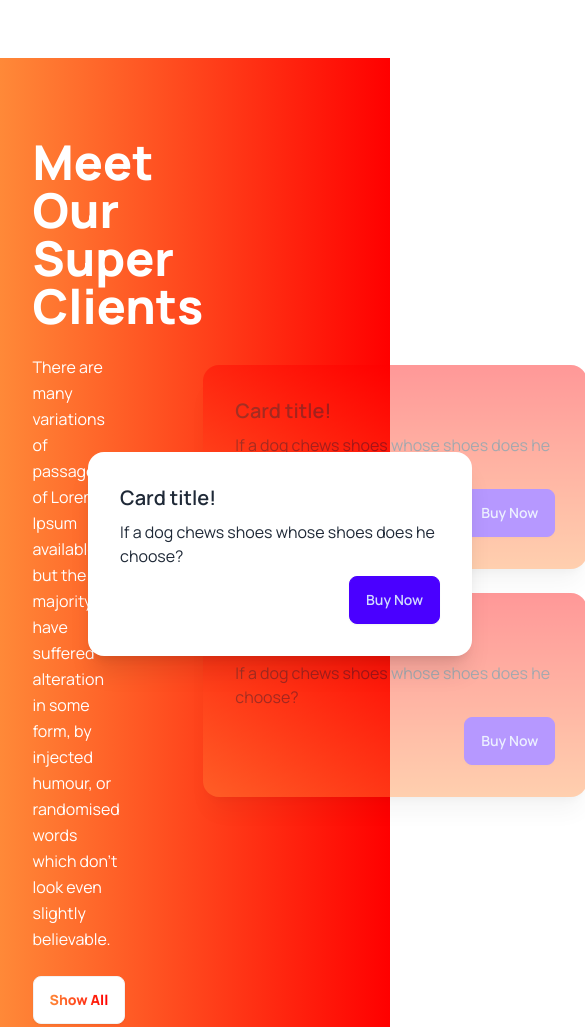
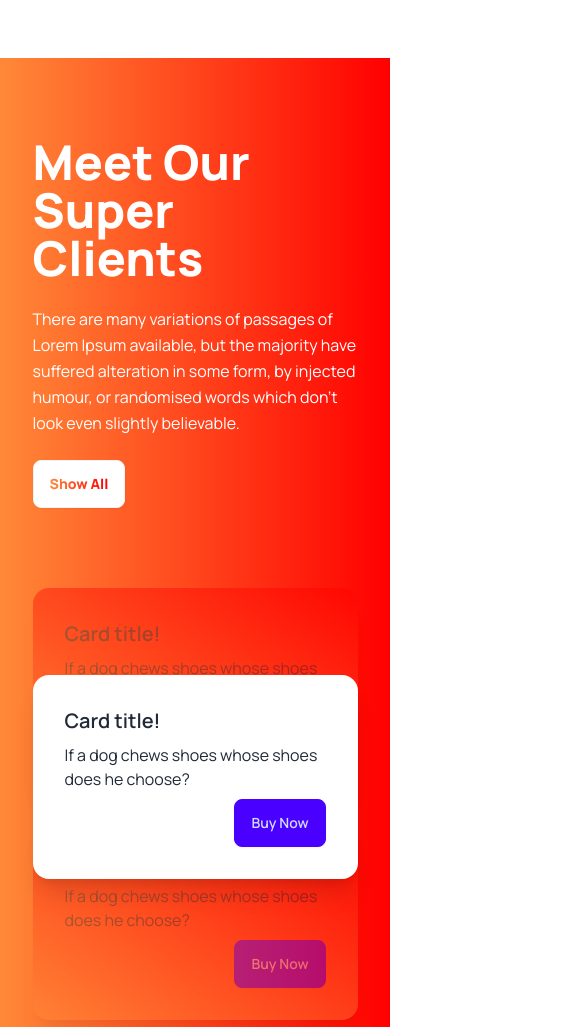
Before and after one commit to walid-official/tea-house, a plain HTML site: page index.html in a window 390 px wide. Shown: the part 2520-3547 px from the top of the page, 585 px wide, since content can reach past the window. Drawn offline with nearby package versions, Linux system fonts and the light colour scheme.

Commit message:
client section's responsive is done

```diff
--- a/index.html
+++ b/index.html
@@ -77,15 +77,15 @@
         </div>
       </section> <!-- Product section End -->
       <section class="bg-gradient-to-r from-[#FF8938] to-[#FF0000] py-20 mb-10">
-        <div class="flex w-10/12 mx-auto items-center">
+        <div class="lg:flex w-10/12 mx-auto items-center">
           <div class="client-content">
             <h2 class="text-white font-extrabold text-5xl">Meet Our Super <br> Clients</h2>
-            <p class="w-1/2 text-white my-6 leading-relaxed">There are many variations of passages of Lorem Ipsum available, but the majority have suffered alteration in some form, by injected humour, or randomised words which don't look even slightly believable. </p>
+            <p class="md:w-1/2 text-white my-6 leading-relaxed">There are many variations of passages of Lorem Ipsum available, but the majority have suffered alteration in some form, by injected humour, or randomised words which don't look even slightly believable. </p>
             <button class="btn bg-white font-extrabold "><a href="#" class="bg-gradient-to-r from-[#FF8938] to-[#FF0000] bg-clip-text text-transparent">Show All</a></button>
           </div>
-          <div class="client-card   relative">
+          <div class="client-card flex flex-col relative mt-20 lg:mt-0">
 
-            <div class="card bg-base-100 w-96 shadow-xl mb-6 bg-gradient-to-t from-[#FF8938] to-[#FF0000] opacity-40">
+            <div class="card  bg-base-100 max-w-96 shadow-xl mb-6 bg-gradient-to-t from-[#FF8938] to-[#FF0000] opacity-40">
               <div class="card-body">
                 <h2 class="card-title">Card title!</h2>
                 <p>If a dog chews shoes whose shoes does he choose?</p>
@@ -95,8 +95,8 @@
               </div>
             </div>
 
-            <div class="card bg-base-100 w-96 shadow-xl absolute right-[30%] z-10 top-[20%]">
-              <div class="card-body">
+            <div class="card  bg-base-100 max-w-96 shadow-xl absolute  sm:right-[30%] z-10 top-[20%]">
+              <div class="card-body relative">
                 <h2 class="card-title">Card title!</h2>
                 <p>If a dog chews shoes whose shoes does he choose?</p>
                 <div class="card-actions justify-end">
@@ -105,7 +105,7 @@
               </div>
             </div>
 
-            <div class="card bg-base-100 w-96 shadow-xl bg-gradient-to-t from-[#FF8938] to-[#FF0000] opacity-40">
+            <div class="card  bg-base-100 max-w-96 shadow-xl bg-gradient-to-t from-[#FF8938] to-[#FF0000] opacity-40">
               <div class="card-body">
                 <h2 class="card-title">Card title!</h2>
                 <p>If a dog chews shoes whose shoes does he choose?</p>
```
